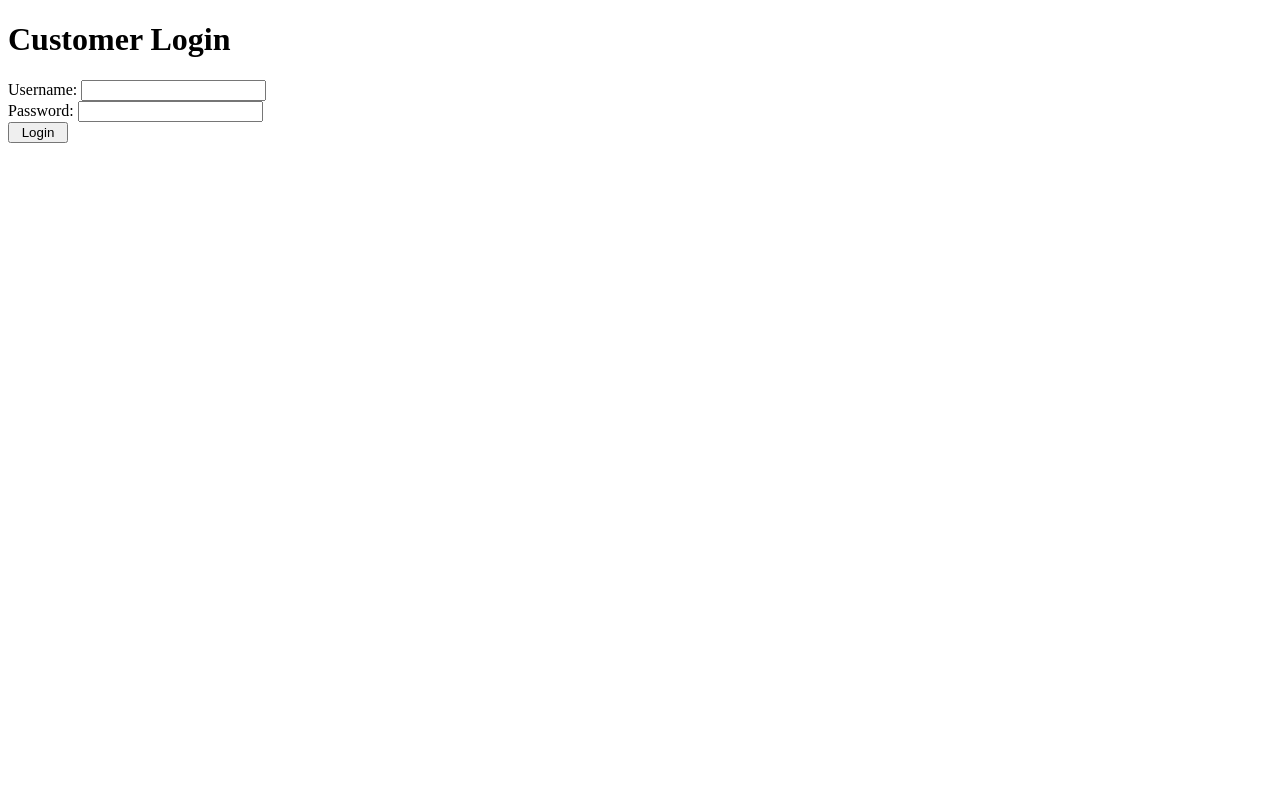
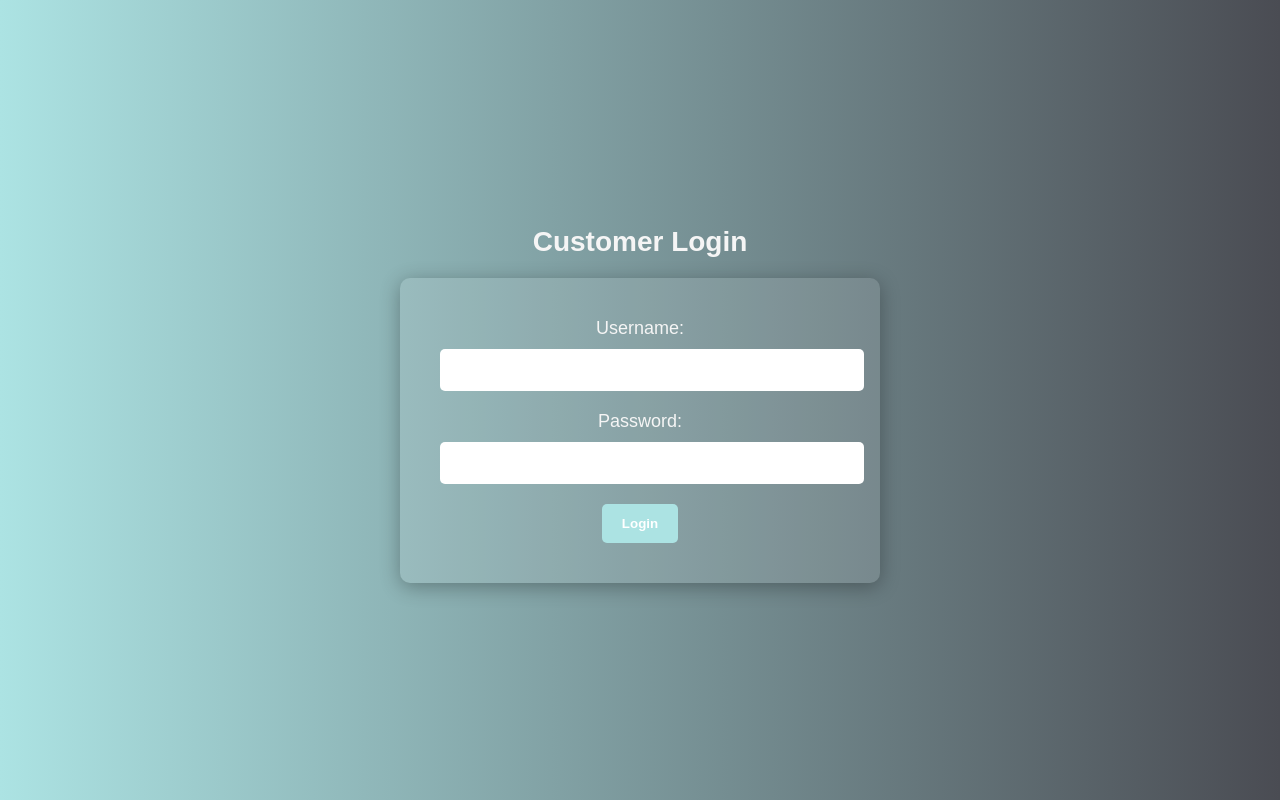
Before and after one commit to jamesxxz/Fabflix, a plain HTML site: page cs122b-project1/WebContent/login.html in a window 1280 px wide. Drawn offline with nearby package versions, Linux system fonts and the light colour scheme.

Commit message:
apply login filter and add to cart in single movie page and some styling in login

```diff
--- a/cs122b-project1/WebContent/WEB-INF/web.xml
+++ b/cs122b-project1/WebContent/WEB-INF/web.xml
@@ -4,7 +4,7 @@
          version="3.1">
     <display-name>cs122b-project1</display-name>
     <welcome-file-list>
-        <welcome-file>index.html</welcome-file>
+        <welcome-file>login.html</welcome-file>
     </welcome-file-list>
 
     <!-- Register the DataSource which defined in META-INF/context.xml-->
--- a/cs122b-project1/WebContent/login.css
+++ b/cs122b-project1/WebContent/login.css
@@ -1,9 +1,78 @@
-.login {
+/* General body styling */
+body {
+    margin: 0;
+    padding: 0;
+    background: linear-gradient(to right, #ace3e3, #4a4c53);
+    color: #f5f5f5;
     display: flex;
     flex-direction: column;
-    gap: 20px;
+    align-items: center;
+    justify-content: center;
+    min-height: 100vh;
+    font-family: 'Poppins', sans-serif;
 }
 
+/* Page header styling */
+h1 {
+    font-size: 28px;
+    font-weight: 600;
+    margin-bottom: 20px;
+    color: #f5f5f5;
+    text-align: center;
+}
+
+/* Login form container */
+#loginForm {
+    background: rgba(255, 255, 255, 0.1);
+    border-radius: 10px;
+    padding: 40px;
+    box-shadow: 0 4px 20px rgba(0, 0, 0, 0.3);
+    max-width: 400px;
+    width: 100%;
+    text-align: center;
+}
+
+/* Form label styling */
+#loginForm label {
+    display: block;
+    font-size: 18px;
+    font-weight: 500;
+    margin-bottom: 10px;
+    color: whitesmoke;
+}
+
+/* Form input fields */
+#loginForm input[type="email"],
+#loginForm input[type="password"] {
+    width: 100%;
+    padding: 12px;
+    margin-bottom: 20px;
+    border-radius: 5px;
+    border: none;
+    font-size: 16px;
+    color: #333;
+}
+
+/* Styling for submit button */
 .submit-btn {
-    width: 60px;
+    background-color: #ace3e3;
+    color: #fff;
+    padding: 12px 20px;
+    border-radius: 5px;
+    font-weight: 600;
+    border: none;
+    cursor: pointer;
+    transition: background-color 0.3s;
 }
+
+/* Hover effect for submit button */
+.submit-btn:hover {
+    background-color: #82c9c9;
+}
+
+/* Error message styling */
+#login_error_message {
+    color: red;
+    font-size: 16px;
+    margin-top: 10px;
+}
--- a/cs122b-project1/WebContent/shopping-cart.js
+++ b/cs122b-project1/WebContent/shopping-cart.js
@@ -42,7 +42,7 @@ function addMovies(movieTitle) {
 
 function minusMovies(movieTitle) {
     let allMoviesInCart = JSON.parse(sessionStorage.getItem("moviesInCart"));
-    if (allMoviesInCart[movieTitle] > 0) {
+    if (allMoviesInCart[movieTitle] > 1) {
         allMoviesInCart[movieTitle] -= 1;
         sessionStorage.setItem("moviesInCart", JSON.stringify(allMoviesInCart));
         window.location.reload();
```
Also changed, not shown: cs122b-project1/WebContent/confirmation.html (+2 -2 lines), cs122b-project1/WebContent/single-movie.js (+17 -1 lines), 1 other file.
